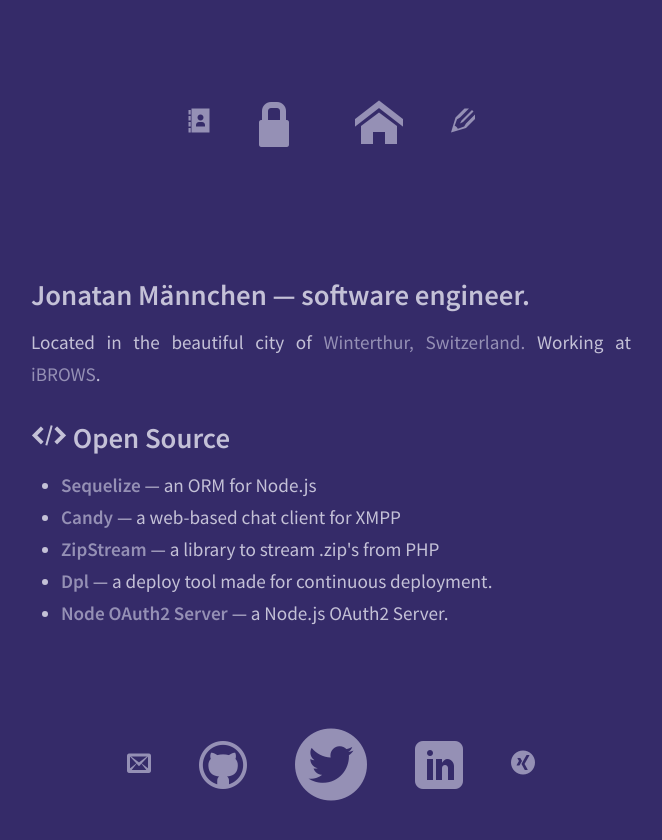
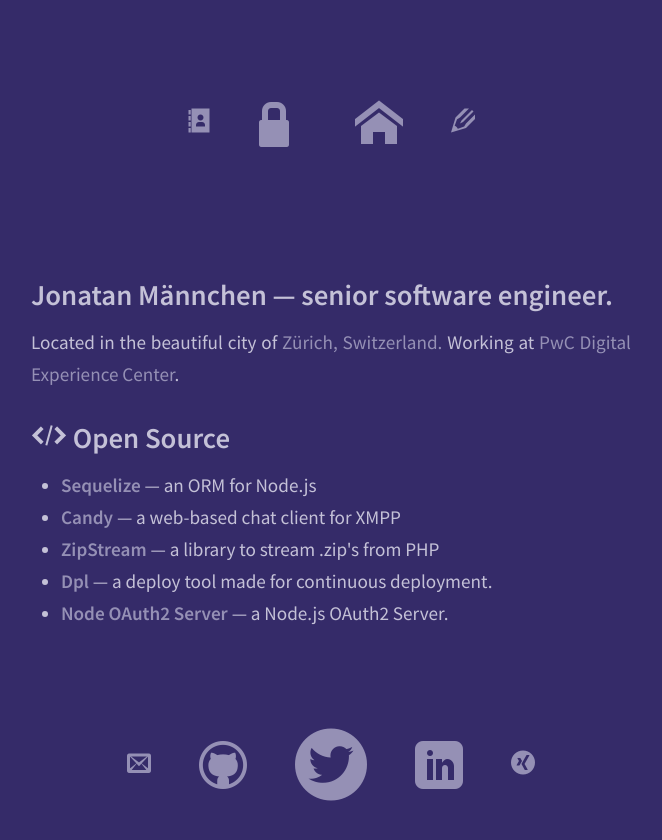
Before and after one commit to maennchen/maennchen.github.io, a Jekyll site: the page built from index.html, in a window 1280 px wide. Shown: the top 840 px of the page, without its empty margins (309-971 px from the left). Built offline with Jekyll 4.4.1, drawn with Linux system fonts in a browser that asks for light colours; some web fonts are replaced.

Commit message:
Moved Winterthur => Zürich, iBROWS => PwC

```diff
--- a/index.html
+++ b/index.html
@@ -5,14 +5,14 @@
 <h2>
 	<span itemprop="name">Jonatan Männchen</span>
 	—
-	<span itemprop="jobTitle">software engineer</span>.
+	<span itemprop="jobTitle">senior software engineer</span>.
 </h2>
 Located in the beautiful city of
-<a href="http://en.wikipedia.org/wiki/Winterthur">
-	<span itemprop="address">Winterthur</span>,
+<a href="https://de.wikipedia.org/wiki/Zürich">
+	<span itemprop="address">Zürich</span>,
 	<span itemprop="nationality">Switzerland</span>.
 </a>
-Working at <a href="https://www.ibrows.ch/">iBROWS</a>.
+Working at <a href="https://pwc.com/digital">PwC Digital Experience Center</a>.
 <section>
 	<h2>
 		<i class="icon-code"></i>
```
